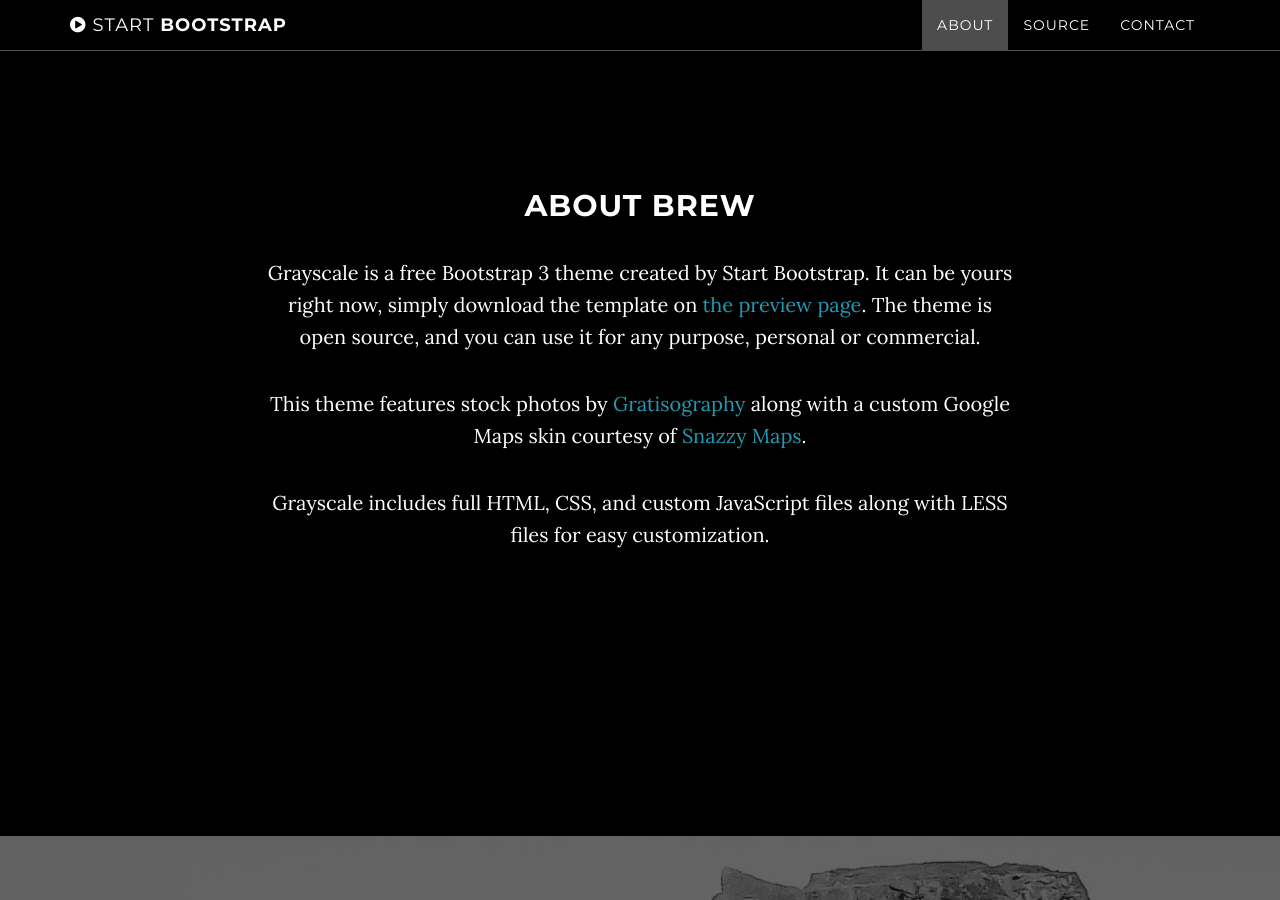
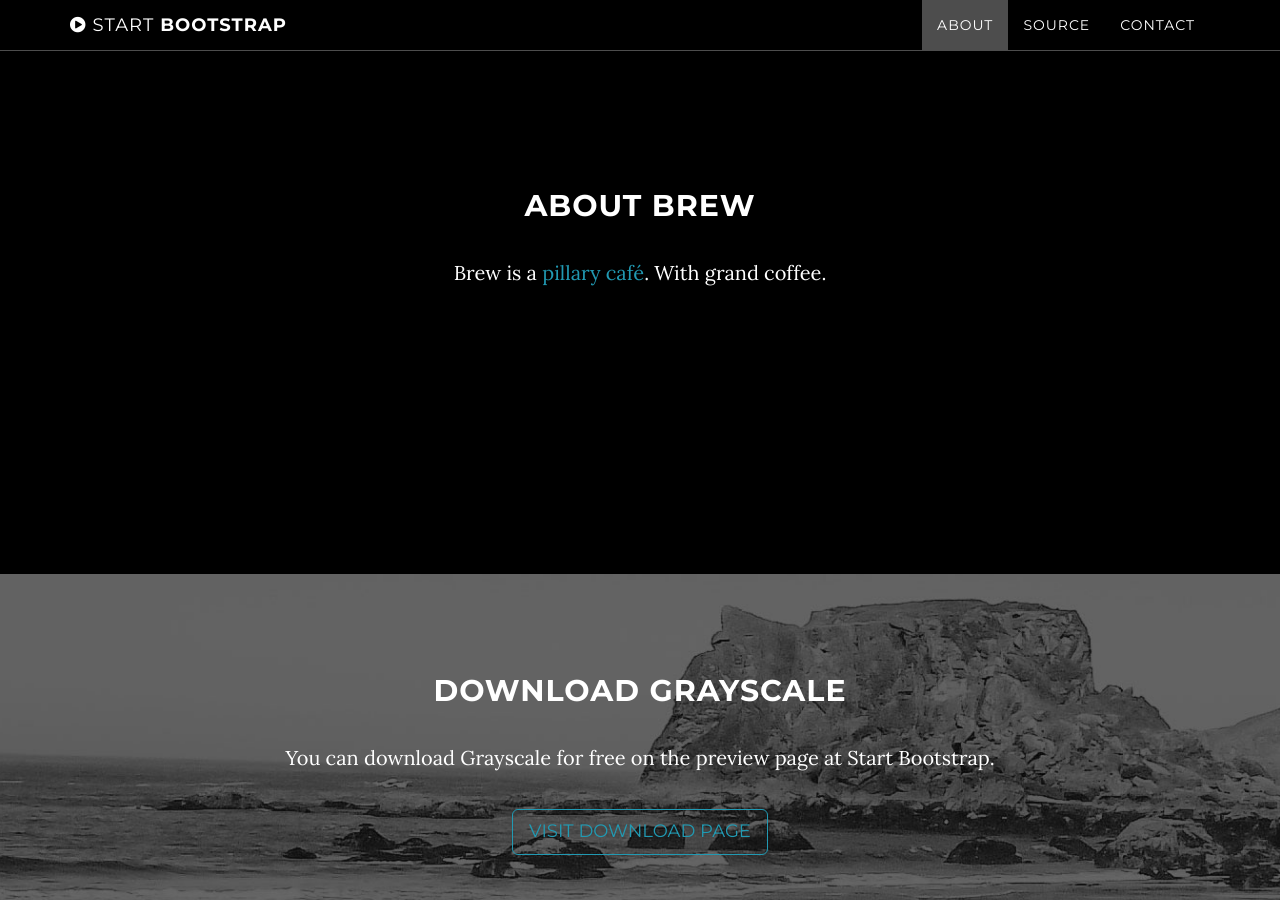
Before and after one commit to CharleneMolino/brew, a Jekyll site: the page built from index.html, in a window 1280 px wide and 900 px high, scrolled down 961 px. Built offline with Jekyll 4.4.1, drawn with Linux system fonts in a browser that asks for light colours.

Commit message:
about section

```diff
--- a/index.html
+++ b/index.html
@@ -59,9 +59,7 @@ layout: home
         <div class="row">
             <div class="col-lg-8 col-lg-offset-2">
                 <h2>About Brew</h2>
-                <p>Grayscale is a free Bootstrap 3 theme created by Start Bootstrap. It can be yours right now, simply download the template on <a href="http://startbootstrap.com/template-overviews/grayscale/">the preview page</a>. The theme is open source, and you can use it for any purpose, personal or commercial.</p>
-                <p>This theme features stock photos by <a href="http://gratisography.com/">Gratisography</a> along with a custom Google Maps skin courtesy of <a href="http://snazzymaps.com/">Snazzy Maps</a>.</p>
-                <p>Grayscale includes full HTML, CSS, and custom JavaScript files along with LESS files for easy customization.</p>
+                <p>Brew is a <a href="http://i.guim.co.uk/static/w-700/h--/q-95/sys-images/Guardian/Pix/pictures/2014/12/22/1419254517106/ce1a1b5e-8d19-40d1-a371-e551bf611d82-1020x741.jpeg">pillary café</a>. With grand coffee.</p>
             </div>
         </div>
     </section>
```
